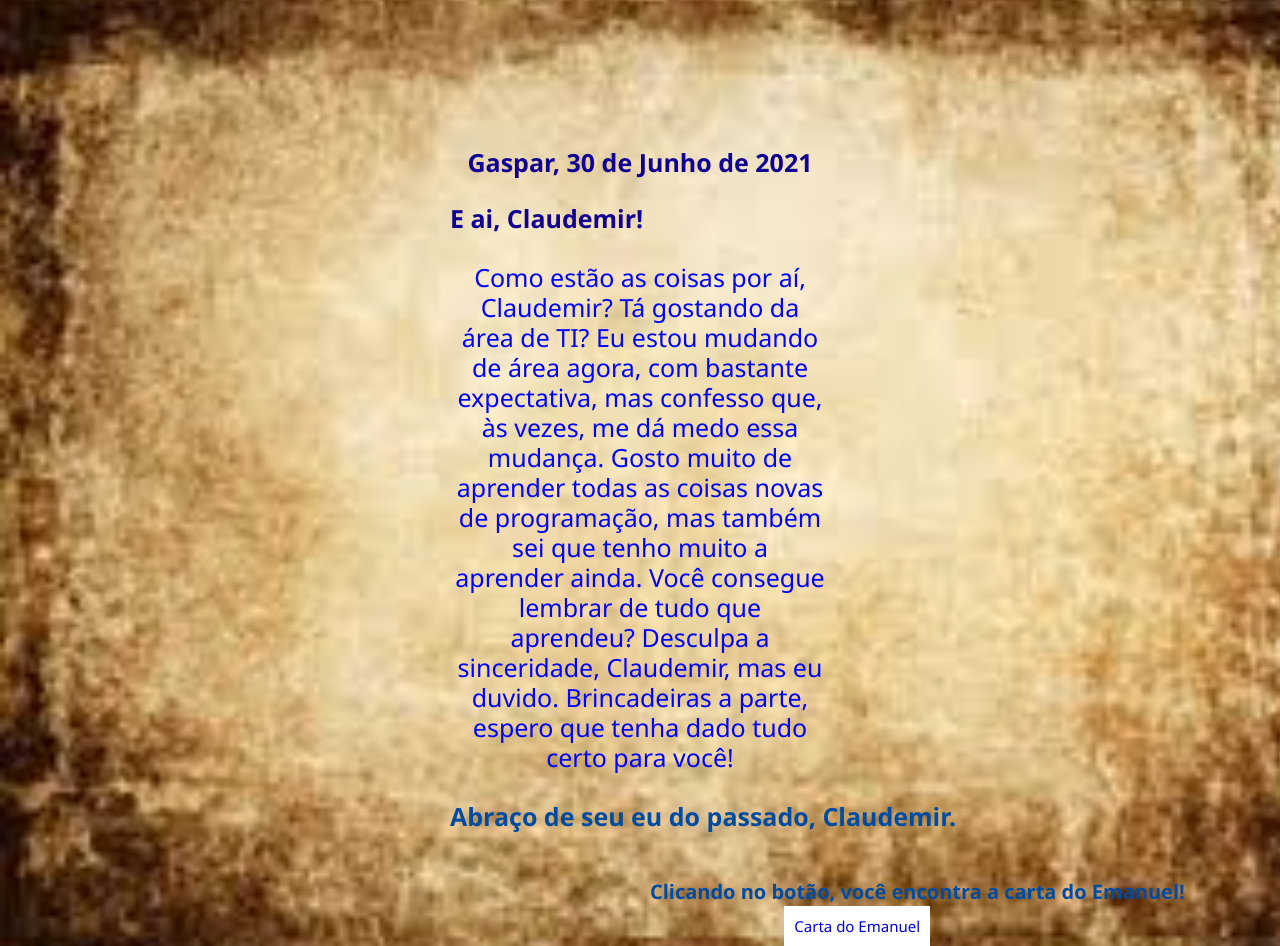
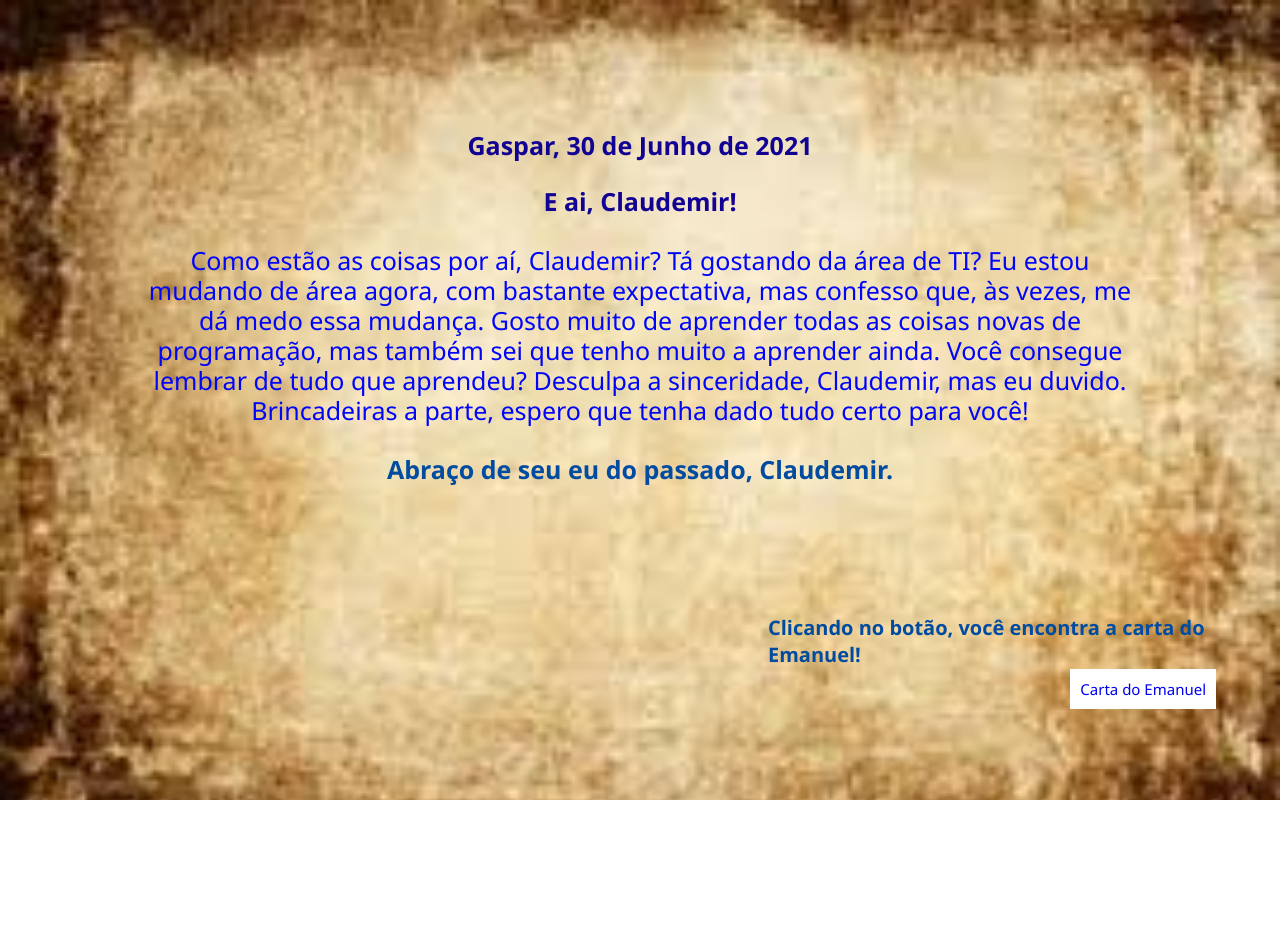
Before and after one commit to ClaudemirAlves/Carta, a plain HTML site: page index.html in a window 1280 px wide. After the commit the page ends 800 px from the top, so only its background shows below. Drawn offline with Linux system fonts and the light colour scheme.

Commit message:
Update Carta_Estilo.css

```diff
--- a/Carta_Estilo.css
+++ b/Carta_Estilo.css
@@ -4,35 +4,35 @@
 }
 
 h1 {
-    margin-top: 145px;
+    margin-top: 10%;
     text-align: center;
     font-size: 25px;
     color: rgb(17, 2, 148);
 }
 
 h2 {
-    margin-left: 450px;
+    text-align: center;
     font-size: 25px;
     color: rgb(17, 2, 148);
 }
 
 .carta {
-    margin-left: 450px;
-    margin-right: 450px;
+    margin-left: 10%;
+    margin-right: 10%;
     font-size: 25px;
     line-height: 1.2;
     text-align: center;
 }
 
 h3 {
-    margin-left: 450px;
+    text-align: center;
     font-size: 25px;
     color: rgb(1, 76, 161);
 }
 
 h4 {
-    margin-left: 650px;
-    margin-top: 45px;
+    margin-left: 60%;
+    margin-top: 10%;
     font-size: 20px;
     color: rgb(1, 76, 161);
 }
@@ -40,7 +40,7 @@ h4 {
 #botao {
     float: right;
     margin-top: 10px;
-    margin-right: 350px;
+    margin-right: 5%;
 }
 
 a {
@@ -65,6 +65,6 @@ body {
 p {
     padding: 5px;
     font-size: 22px;
-    margin: 0px 150px;
+    margin: 0px 0px;
     color: #0105fa;
 }
```
